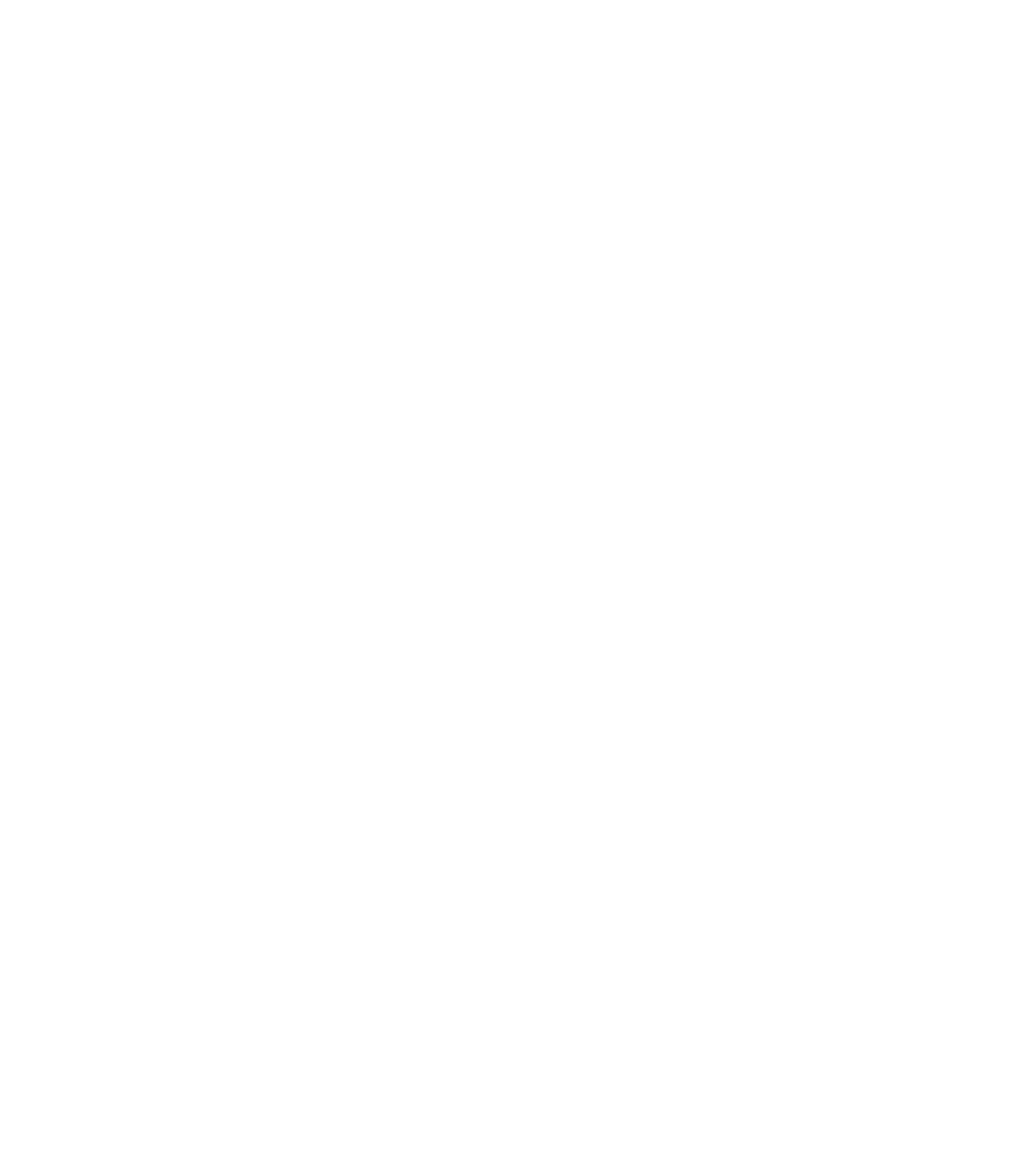
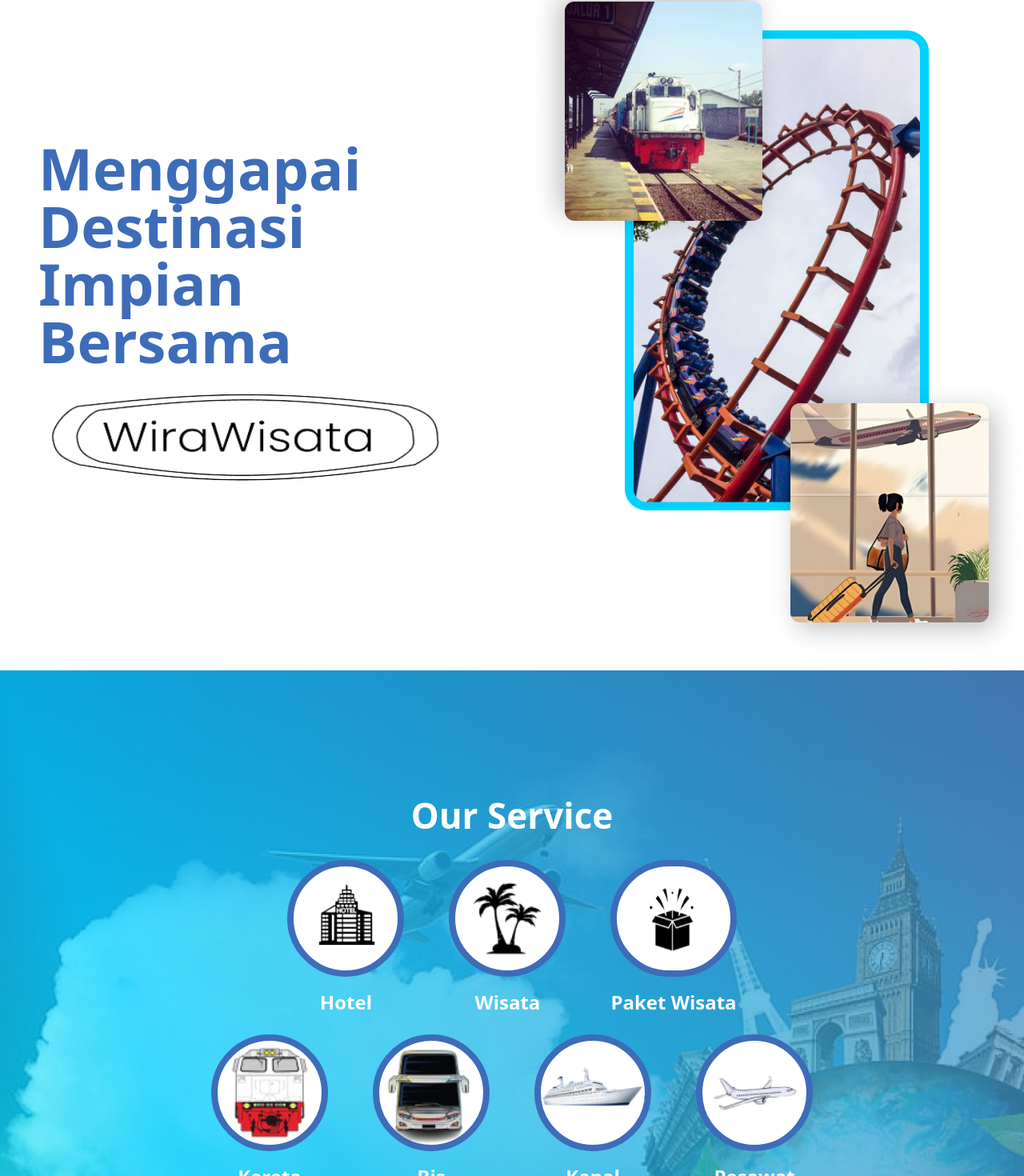
Before and after one commit to panntod/Wirawisata-Frontend, a React (Vite) app: page / in a window 1280 px wide. Shown: the part 122-1592 px from the top of the page at 80% size. Before the commit the page ends 800 px from the top, so only its background shows below. Built offline with nearby package versions, Linux system fonts and the light colour scheme.

Commit message:
feat: Create landing page and service section

```diff
--- a/src/views/Home.jsx
+++ b/src/views/Home.jsx
@@ -1,11 +1,80 @@
 import React from "react";
 
+import Banner from "@/components/atomic/Banner";
+import ServiceImage from "@/components/atomic/ServiceImage";
 import Navbar from "@/components/global/Navbar";
+import { H1 } from "@/components/global/Text";
 
 export default function Home() {
+  const firstContent = [
+    {
+      img: "/hotel.png",
+      title: "Hotel",
+    },
+    {
+      img: "/wisata.png",
+      title: "Wisata",
+    },
+    {
+      img: "/paket.png",
+      title: "Paket Wisata",
+    },
+  ];
+
+  const lastContent = [
+    {
+      img: "/kereta.png",
+      title: "Kereta",
+    },
+    {
+      img: "/bis.png",
+      title: "Bis",
+    },
+    {
+      img: "/kapal.png",
+      title: "Kapal",
+    },
+    {
+      img: "/pesawat.png",
+      title: "Pesawat",
+    },
+  ];
+
   return (
-    <div>
+    <>
       <Navbar />
-    </div>
+      <section className="h-screen flex flex-col md:flex-row gap-12 my-12">
+        <div className="w-1/2 p-12 flex flex-col items-center justify-center">
+          <h1 className="text-secondary text-4xl font-semibold sm:text-7xl mb-6">
+            Menggapai Destinasi Impian Bersama
+          </h1>
+
+          <img
+            src="/wirawisata.png"
+            alt="wirawisata"
+            className="w-[500px] h-[120px]"
+            width={600}
+            height={200}
+          />
+        </div>
+        <div className="justify-center items-center px-24 py-12 w-1/2">
+          <Banner />
+        </div>
+      </section>
+      <div className="h-screen relative custom-gradient flex flex-col justify-center items-center text-white">
+        <H1 className="mb-6">Our Service</H1>
+        <div className="flex gap-14 mb-6">
+          {firstContent.map(({ img, title }) => (
+            <ServiceImage key={`${title}-key-1`} title={title} img={img} />
+          ))}
+        </div>
+        <div className="flex gap-14">
+          {lastContent.map(({ img, title }) => (
+            <ServiceImage key={`${title}-key-2`} title={title} img={img} />
+          ))}
+        </div>
+        <div className="bg-custom" />
+      </div>
+    </>
   );
 }
```
